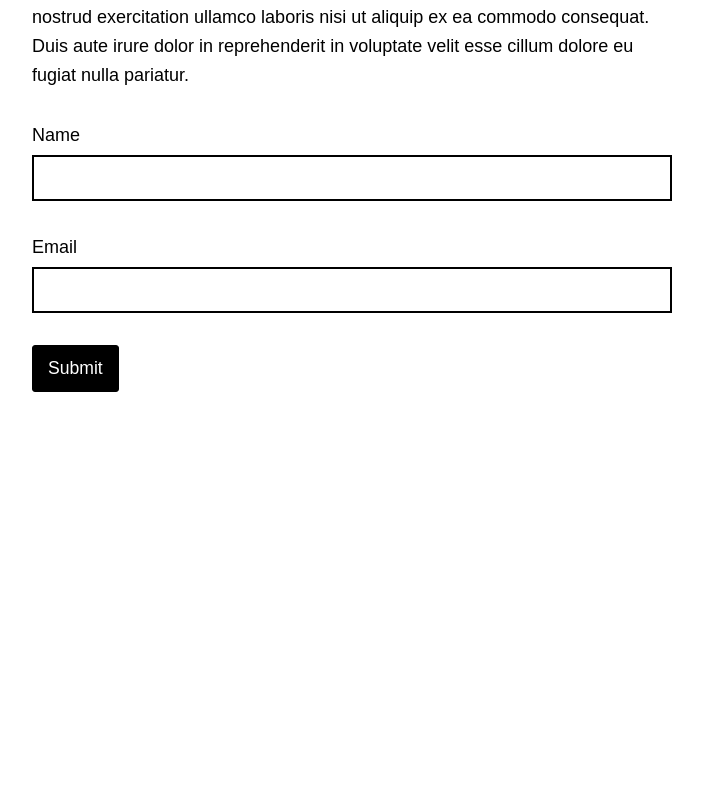
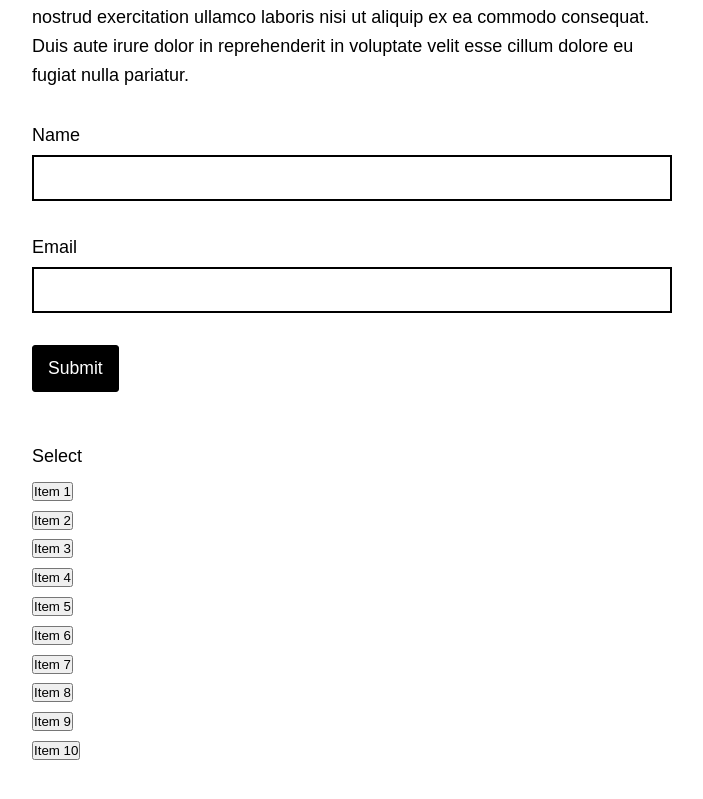
Before and after one commit to dkempton12/components-library, a React (Create React App) app: page / in a window 1280 px wide. Shown: the part 417-1216 px from the top of the page, without its empty margins (288-991 px from the left). Before the commit the page ends 869 px from the top, so only its background shows below. Built offline with nearby package versions, Linux system fonts and the light colour scheme.

Commit message:
Dropdown work

```diff
--- a/src/App.js
+++ b/src/App.js
@@ -3,6 +3,8 @@ import "./App.css";
 import Container from "./components/Layout/Container/Container";
 import WebsiteHero from "./components/UI/WebsiteHero/WebsiteHero";
 import Signup from "./components/Signup/Signup";
+import Dropdown from "./components/UI/Dropdown/Dropdown";
+import dropdownData from "./components/UI/Dropdown/dropdownData";
 
 function App() {
   return (
@@ -19,6 +21,8 @@ function App() {
         </p>
 
         <Signup />
+
+        <Dropdown data={dropdownData} label="Select" />
       </Container>
     </div>
   );
--- a/src/components/UI/Dropdown/Dropdown.js
+++ b/src/components/UI/Dropdown/Dropdown.js
@@ -1,9 +1,15 @@
 import React from "react";
 import DropdownList from "./DropdownList/DropdownList";
-import dropdownData from "../DropdownData";
 
-function Dropdown() {
-  return <DropdownList data={dropdownData} />;
+import classes from "./Dropdown.module.scss";
+
+function Dropdown({ data, label }) {
+  return (
+    <div className={classes.Dropdown}>
+      <label>{label}</label>
+      <DropdownList data={data} />
+    </div>
+  );
 }
 
 export default Dropdown;
--- /dev/null
+++ b/src/components/UI/Dropdown/Dropdown.module.scss
@@ -0,0 +1,3 @@
+.Dropdown {
+  margin: 50px 0;
+}
```
